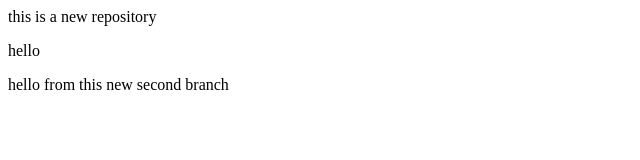
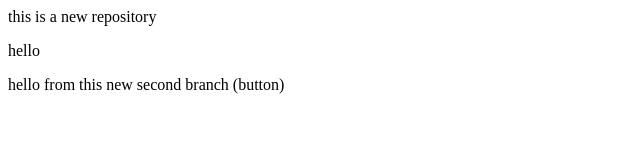
Before and after one commit to Utkarsh11011/localrepo, a plain HTML site: page index.html in a window 1280 px wide. Shown: the full height of the page, 0-640 px from the left. Drawn offline with Linux system fonts and the light colour scheme.

```diff
--- a/index.html
+++ b/index.html
@@ -1,3 +1,3 @@
 <p>this is a new repository</p>
 hello
-<p> hello from this new second branch</p>
+<p> hello from this new second branch (button)</p>
```
